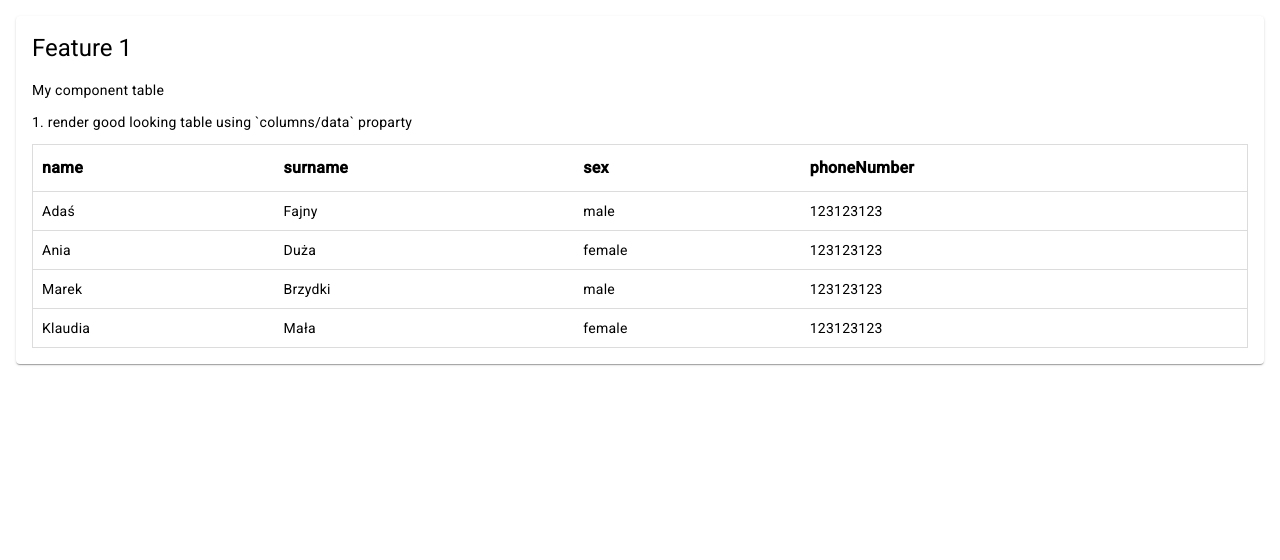
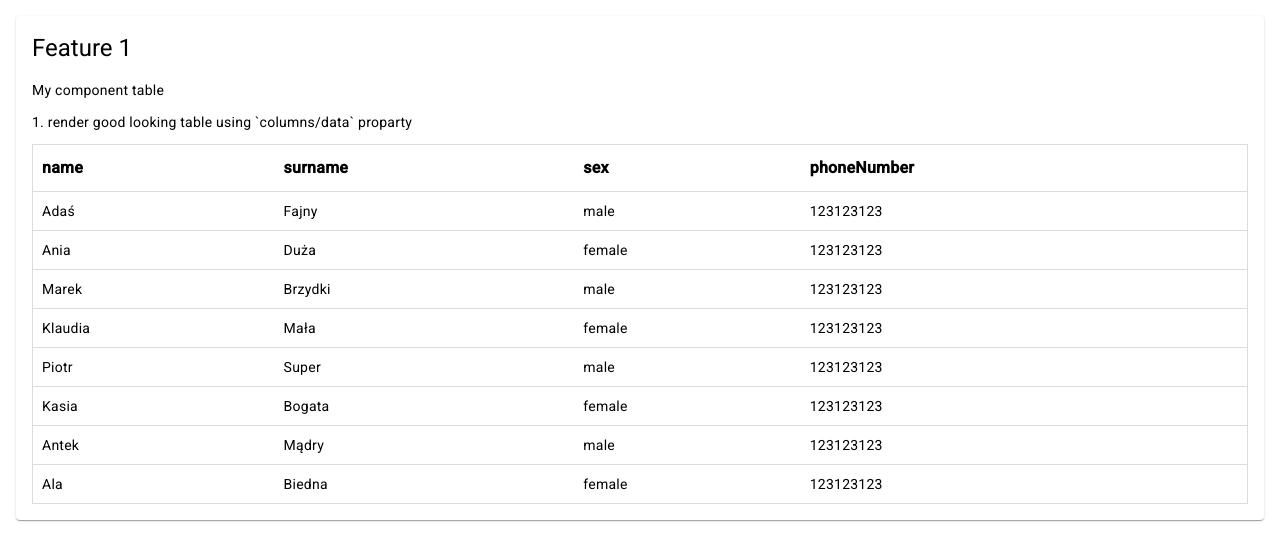
Before and after one commit to piotr-pietras/angular-learn-app, an Angular app: page / in a window 1280 px wide. Shown: the top 560 px of the page. Built offline with nearby package versions, Linux system fonts and the light colour scheme.

Commit message:
convert into module

```diff
--- a/src/app/app.module.ts
+++ b/src/app/app.module.ts
@@ -7,16 +7,17 @@ import { BasicsComponent } from './features/f1-component-table/f1-component-tabl
 import { BrowserAnimationsModule } from '@angular/platform-browser/animations';
 import { MatCardModule } from '@angular/material/card';
 import { MatTableModule } from '@angular/material/table';
-import { MyTableComponent } from './features/f1-component-table/my-table/my-table.component';
+import { MyTableModule } from './features/f1-component-table/my-table/my-table.module';
 
 @NgModule({
-  declarations: [AppComponent, BasicsComponent, MyTableComponent],
+  declarations: [AppComponent, BasicsComponent],
   imports: [
     BrowserModule,
     AppRoutingModule,
     BrowserAnimationsModule,
     MatCardModule,
     MatTableModule,
+    MyTableModule,
   ],
   providers: [],
   bootstrap: [AppComponent],
--- a/src/app/features/f1-component-table/f1-component-table.component.ts
+++ b/src/app/features/f1-component-table/f1-component-table.component.ts
@@ -11,6 +11,10 @@ const DATA = [
   { name: 'Ania', surname: 'Duża', sex: 'female', phoneNumber: 123123123 },
   { name: 'Marek', surname: 'Brzydki', sex: 'male', phoneNumber: 123123123 },
   { name: 'Klaudia', surname: 'Mała', sex: 'female', phoneNumber: 123123123 },
+  { name: 'Piotr', surname: 'Super', sex: 'male', phoneNumber: 123123123 },
+  { name: 'Kasia', surname: 'Bogata', sex: 'female', phoneNumber: 123123123 },
+  { name: 'Antek', surname: 'Mądry', sex: 'male', phoneNumber: 123123123 },
+  { name: 'Ala', surname: 'Biedna', sex: 'female', phoneNumber: 123123123 },
 ] as any[];
 
 @Component({
--- /dev/null
+++ b/src/app/features/f1-component-table/my-table/my-table-pagination/my-table-pagination.component.html
@@ -0,0 +1 @@
+<p>my-table-pagination works!</p>
```
Also changed, not shown: src/app/features/f1-component-table/my-table/my-table-pagination/my-table-pagination.component.ts (added, +10 -0 lines), src/app/features/f1-component-table/my-table/my-table.module.ts (added, +11 -0 lines), src/app/features/f1-component-table/my-table/my-table-pagination/my-table-pagination.component.scss (added), 1 other file (tests, documents, lock files or other folders).
